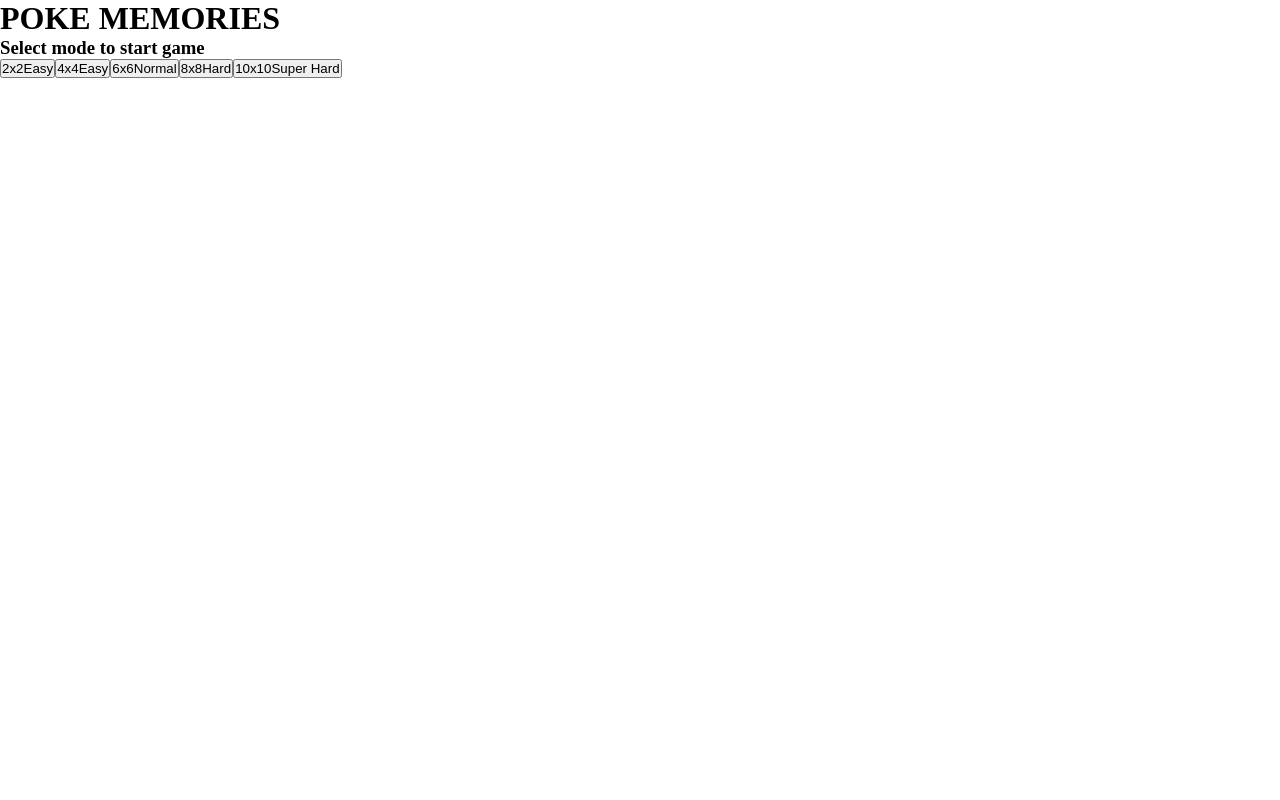
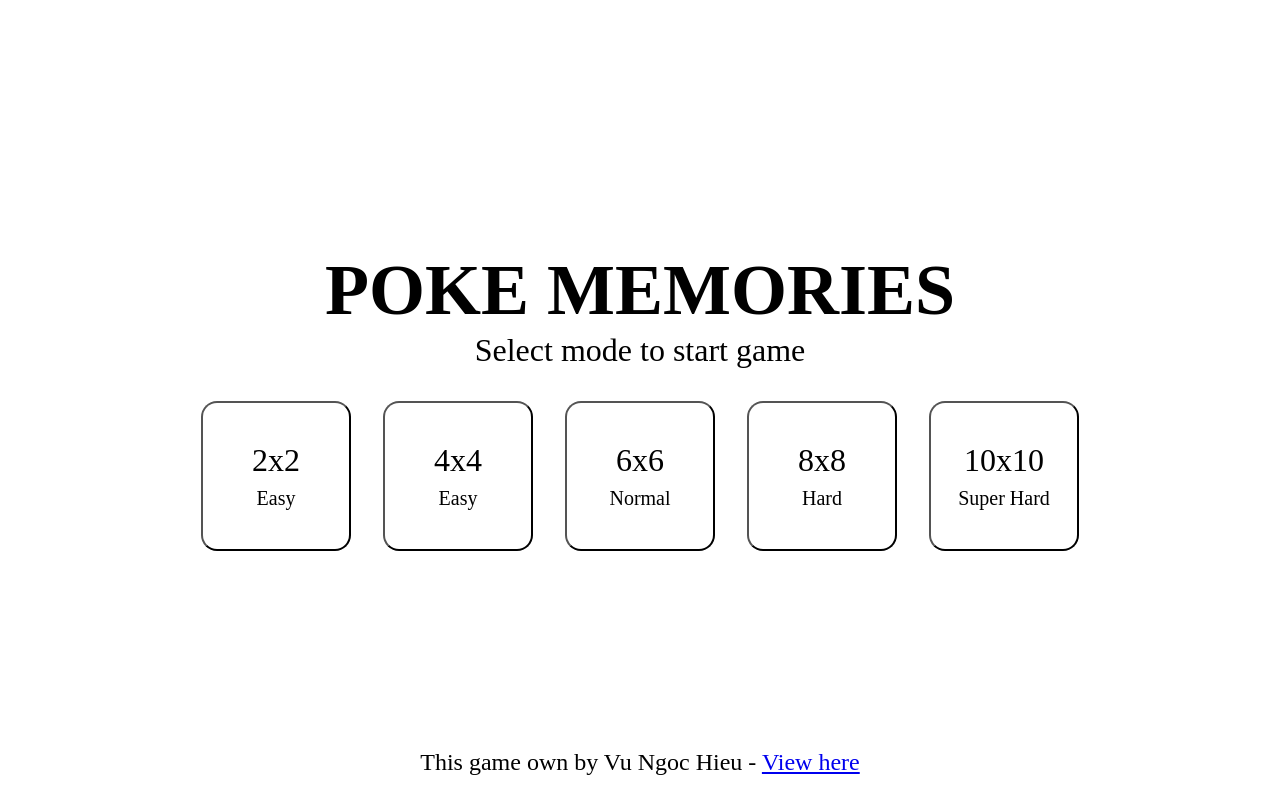
Before and after one commit to vnhieu2603/pokemon_game, a Vue app: page / in a window 1280 px wide. Built offline with nearby package versions, Linux system fonts and the light colour scheme; a web font is replaced by a local one.

Commit message:
update UI

```diff
--- a/src/App.vue
+++ b/src/App.vue
@@ -6,7 +6,7 @@
       @onFinish="onGetResult">
   </interact-screen>
   <result-screen v-if="statusMatch === 'result'" :timer="timer" @onStartAgain="statusMatch = 'default'"></result-screen>
-  <!-- <copy-right-screen/> -->
+  <copy-right-screen/>
 </template>
 
 <script>
@@ -33,13 +33,11 @@ export default {
   components: {
     MainScreen,
     InteractScreen,
-    // CopyRightScreen,
+    CopyRightScreen,
     ResultScreen,
   },
   methods: {
     onHandleBeforeStart(config) {
-      console.log("running handle before start, ", config);
-      console.log("config: " + config);
       this.settings.totalOfBlocks = config.totalOfBlocks;
 
       const firstCards = Array.from(
--- a/src/components/CopyRightScreen.vue
+++ b/src/components/CopyRightScreen.vue
@@ -1,6 +1,19 @@
 <template>
-    <p>
-        This game own by Vu Ngoc Hieu -
-        <a href="#">View here</a>
-    </p>
+    <div class="copyright">
+        <p>
+            This game own by Vu Ngoc Hieu -
+            <a href="#">View here</a>
+        </p>
+    </div>
 </template>
+
+<style scoped>
+.copyright {
+    position: fixed;
+    left: 50%;
+    transform: translateX(-50%);
+    bottom: 1.5rem;
+    z-index: 3;
+    font-size: 1.5rem;
+}
+</style>
--- a/src/components/InteractScreen.vue
+++ b/src/components/InteractScreen.vue
@@ -1,8 +1,6 @@
 <template>
     <div class="screen">
-        <h1>
-            Interact Component here ...
-        </h1>
+        <div class="flex-container" :style="{ 'max-width':maxWidth + 'px'}">
             <card-flip
                 v-for="(card, index) in cardsContext"
                 :key="index"
@@ -12,7 +10,7 @@
                 :rules="rules"
                 @onFliped="checkRule($event)"
             />
-        <h1>{{ count }}</h1>
+        </div>
     </div>
 </template>
 
@@ -35,6 +33,7 @@ export default {
         return {
             rules: [],
             count: 0,
+            maxWidth: Math.sqrt(this.cardsContext.length) * 100 + 150
         }
     },
     methods: {
@@ -61,7 +60,6 @@ export default {
             }
             if(this.rules.length == 2 && this.rules[0].value != this.rules[1].value) {
                 console.log('wrong . . .');
-                console.log(this.$refs[`card-${this.rules[0].index}`])
                 setTimeout(() => {
                     this.$refs[`card-${this.rules[0].index}`][0].onFlipBackCard();
                     this.$refs[`card-${this.rules[1].index}`][0].onFlipBackCard();
@@ -75,3 +73,20 @@ export default {
     },
 }
 </script>
+
+<style scoped>
+.screen {
+    display: flex;
+    flex-wrap: wrap;
+    justify-content: center;
+    align-items: center;
+    min-height: 100vh;
+
+}
+.flex-container {
+    display: flex;
+    flex-wrap: wrap;
+    justify-content: center;
+    padding: 2%;
+}
+</style>
--- a/src/components/MainScreen.vue
+++ b/src/components/MainScreen.vue
@@ -1,7 +1,8 @@
 <template>
     <div class="screen">
         <h1>POKE MEMORIES</h1>
-        <h3>Select mode to start game</h3>
+        <p>Select mode to start game</p>
+        <div class="modes">
             <button @click="onStarts(4)">
                 <span>2x2</span>
                 <span>Easy</span>
@@ -23,6 +24,7 @@
                 <span>Super Hard</span>
             </button>
         </div>
+    </div>
 </template>
 
 <script>
@@ -34,3 +36,62 @@ export default {
     },
 }
 </script>
+
+<style scoped>
+.screen {
+  width: 100%;
+  height: 100vh;
+  position: absolute;
+  top: 0;
+  left: 0;
+  z-index: 2;
+  display: flex;
+  align-items: center;
+  justify-content: center;
+  flex-direction: column;
+}
+
+.screen h1 {
+  font-size: 4.5rem;
+  text-transform: uppercase;
+}
+
+.screen p {
+  font-size: 2rem;
+}
+.modes {
+  display: flex;
+  margin-top: 2rem;
+}
+
+.modes button {
+  font: var(--font);
+  width: 150px;
+  height: 150px;
+  background: transparent;
+  box-shadow: none;
+  display: flex;
+  flex-direction: column;
+  border-radius: 1rem;
+  margin: 0 1rem;
+  align-items: center;
+  justify-content: center;
+  cursor: pointer;
+
+}
+
+.modes button:hover {
+  background-color: gray;
+  color: var(--dark);
+}
+
+.modes button span:first-child {
+  font-size: 2rem;
+}
+
+.modes button span:last-child {
+  display: block;
+  font-size: 1.25rem;
+  margin-top: 0.5rem;
+}
+</style>
--- a/src/components/ResultScreen.vue
+++ b/src/components/ResultScreen.vue
@@ -1,7 +1,7 @@
 <template>
     <div class="screen">
-        <h1>CONGRATUATIONS</h1>
-        <p>{{ Math.round(timer / 1000) }} seconds</p>
+        <h1>✨CONGRATUATIONS✨</h1>
+        <h3>{{ Math.round(timer / 1000) }} seconds</h3>
         <button @click="onStartAgain">Start again</button>
     </div>
 </template>
@@ -23,5 +23,46 @@ export default {
 </script>
 
 <style scoped>
+.screen {
+  width: 100%;
+  height: 100vh;
+  position: absolute;
+  top: 0;
+  left: 0;
+  z-index: 2;
+  background-color: var(--dark);
+  color: var(--light);
+  display: flex;
+  align-items: center;
+  justify-content: center;
+  flex-direction: column;
+}
+
+.screen h1 {
+  font-size: 5rem;
+}
+
+.screen h3 {
+  margin-top: 1.5rem;
+  font-size: 2rem;
+}
+
+.screen button {
+  font: var(--font);
+  background: transparent;
+  box-shadow: none;
+  border: 1px solid var(--light);
+  color: var(--light);
+  margin: 1rem;
+  padding: 1rem 1.25rem;
+  border-radius: 0.5rem;
+  font-size: 1.25rem;
+  cursor: pointer;
+}
+
+.screen button:hover {
+  background-color: var(--light);
+  color: var(--dark);
+}
 
 </style>
```
Lines whose indentation alone changed are shown as unchanged.
